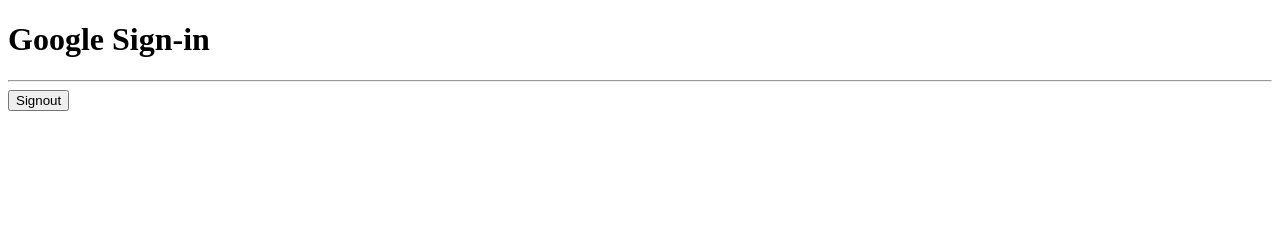
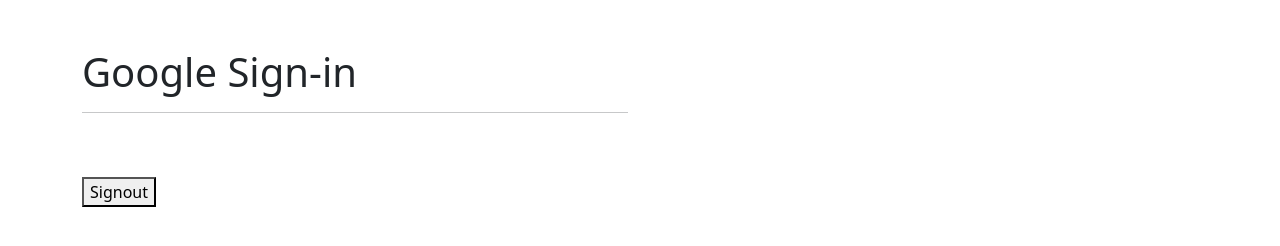
Before and after one commit to carlosbarondev/REST-Server-Node, a website: page public/index.html in a window 1280 px wide. Drawn offline with nearby package versions, Linux system fonts and the light colour scheme.

Commit message:
index.html modificado

```diff
--- a/public/index.html
+++ b/public/index.html
@@ -1,33 +1,38 @@
 <!DOCTYPE html>
 <html lang="en">
+
 <head>
     <meta charset="UTF-8">
     <meta http-equiv="X-UA-Compatible" content="IE=edge">
     <meta name="viewport" content="width=device-width, initial-scale=1.0">
+    <link href="https://cdn.jsdelivr.net/npm/bootstrap@5.1.3/dist/css/bootstrap.min.css" rel="stylesheet"
+        integrity="sha384-1BmE4kWBq78iYhFldvKuhfTAU6auU8tT94WrHftjDbrCEXSU1oBoqyl2QvZ6jIW3" crossorigin="anonymous">
     <title>Google Sign-in</title>
 </head>
-<body>
 
+<body class="container">
+
+    <div class="row mt-5">
+        <div class="col-sm-6">
             <h1>Google Sign-in</h1>
             <hr>
-
+            <br>
             <div id="g_id_onload"
                 data-client_id="127947779809-rhu7557ub1e9qms7duul2hueboqcteal.apps.googleusercontent.com"
-         data-auto_prompt="false"
-         data-callback="handleCredentialResponse">
+                data-auto_prompt="false" data-callback="handleCredentialResponse">
             </div>
-      <div class="g_id_signin"
-         data-type="standard"
-         data-size="large"
-         data-theme="outline"
-         data-text="sign_in_with"
-         data-shape="rectangular"
-         data-logo_alignment="left">
+            <div class="g_id_signin" data-type="standard" data-size="large" data-theme="outline"
+                data-text="sign_in_with" data-shape="rectangular" data-logo_alignment="left">
             </div>
-
+            <br>
             <button id="google_signout">
                 Signout
             </button>
+        </div>
+        <div class="col-sm-6">
+
+        </div>
+    </div>
 
     <script src="https://accounts.google.com/gsi/client" async defer></script>
     <script>
@@ -36,11 +41,11 @@
             // Google Token : ID_TOKEN
             //console.log('id_token', response.credential);
 
-            const body = {id_token: response.credential};
+            const body = { id_token: response.credential };
 
             var URLdomain = window.location.host; // Para pruebas del despliegue: Guardar en local o en heroku
             let direccion = "";
-            if (URLdomain.includes("localhost")){
+            if (URLdomain.includes("localhost")) {
                 direccion = 'http://localhost:8080/api/auth/google';
             } else {
                 direccion = 'https://restserver-node-cbar.herokuapp.com/api/auth/google';
@@ -49,12 +54,12 @@
             fetch(direccion, {
                 method: 'POST',
                 headers: {
-                    'Content-Type':'application/json'
+                    'Content-Type': 'application/json'
                 },
                 body: JSON.stringify(body)
             })
-            .then(resp=>resp.json())
-            .then(resp=>{
+                .then(resp => resp.json())
+                .then(resp => {
                     console.log(resp)
                     localStorage.setItem('email', resp.usuario.correo);
                 })
@@ -65,11 +70,12 @@
         button.onclick = () => {
             console.log(google.accounts.id);
             google.accounts.id.disableAutoSelect();
-            google.accounts.id.revoke(localStorage.getItem('email'), done=>{
+            google.accounts.id.revoke(localStorage.getItem('email'), done => {
                 localStorage.clear();
                 location.reload();
             });
         }
     </script>
 </body>
+
 </html>
```
Lines whose indentation alone changed are shown as unchanged.
